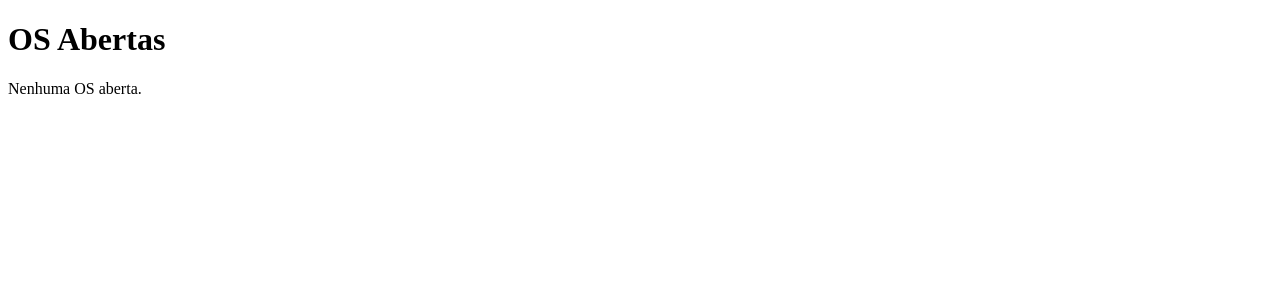
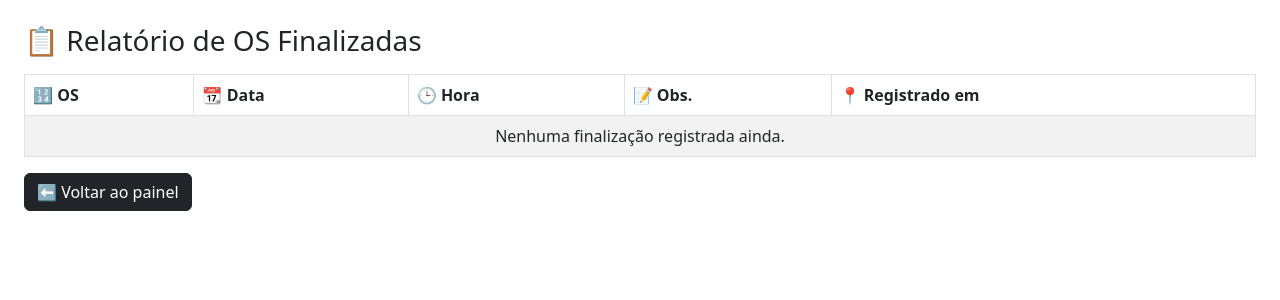
Before and after one commit to willtuner/os-manager, a Flask app: page /relatorio in a window 1280 px wide. Shown: the top 300 px of the page. Run offline with Flask 3, Linux system fonts and the light colour scheme; the visitor is signed in with stand-in values (Sample User, id 1).

Commit message:
relatorio.html

```diff
--- a/templates/relatorio.html
+++ b/templates/relatorio.html
@@ -1,34 +1,37 @@
-
 <!DOCTYPE html>
-<html lang="pt-BR">
+<html>
 <head>
-    <meta charset="UTF-8">
-    <title>Relatório de OS</title>
+  <meta charset="utf-8">
+  <title>Relatório de OS Finalizadas ✅</title>
+  <link href="https://cdn.jsdelivr.net/npm/bootstrap@5.3.0/dist/css/bootstrap.min.css" rel="stylesheet">
 </head>
-<body>
-    <h1>OS Abertas</h1>
-    {% if os_list %}
-        <ul>
-        {% for os in os_list %}
-            <li>
-                <strong>{{ os['OS'] }}</strong> - {{ os['Servico'] }}
-                <form method="POST" action="/finalizar">
-                    <input type="hidden" name="os_id" value="{{ os['OS'] }}">
-                    <label>Data de finalização:</label>
-                    <input type="date" name="data">
-                    <button type="submit">Finalizar</button>
-                </form>
-                <form method="POST" action="/pendente">
-                    <input type="hidden" name="os_id" value="{{ os['OS'] }}">
-                    <label>Justificativa:</label>
-                    <input type="text" name="justificativa">
-                    <button type="submit">Marcar como pendente</button>
-                </form>
-            </li>
-        {% endfor %}
-        </ul>
-    {% else %}
-        <p>Nenhuma OS aberta.</p>
-    {% endif %}
+<body class="p-4">
+  <h3>📋 Relatório de OS Finalizadas</h3>
+  <table class="table table-bordered table-striped mt-3">
+    <thead>
+      <tr>
+        <th>🔢 OS</th>
+        <th>📆 Data</th>
+        <th>🕒 Hora</th>
+        <th>📝 Obs.</th>
+        <th>📍 Registrado em</th>
+      </tr>
+    </thead>
+    <tbody>
+      {% for item in lista %}
+      <tr>
+        <td>{{ item.OS }}</td>
+        <td>{{ item.DataFechamento }}</td>
+        <td>{{ item.Hora }}</td>
+        <td>{{ item.Observacao }}</td>
+        <td>{{ item.RegistradoEm }}</td>
+      </tr>
+      {% endfor %}
+      {% if not lista %}
+      <tr><td colspan="5" class="text-center">Nenhuma finalização registrada ainda.</td></tr>
+      {% endif %}
+    </tbody>
+  </table>
+  <a href="{{ url_for('index', g=gerente) }}" class="btn btn-dark">⬅️ Voltar ao painel</a>
 </body>
 </html>
```
